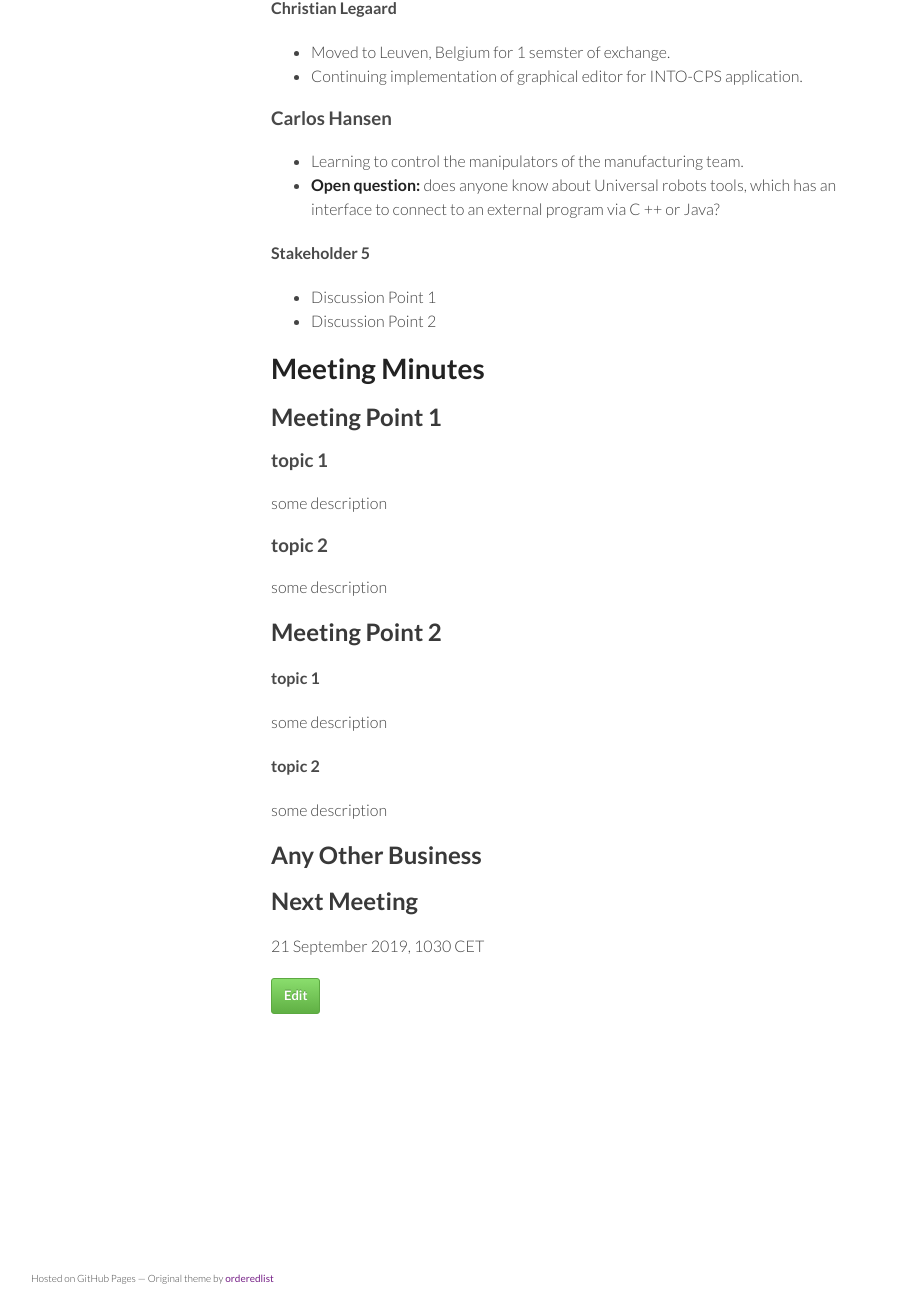
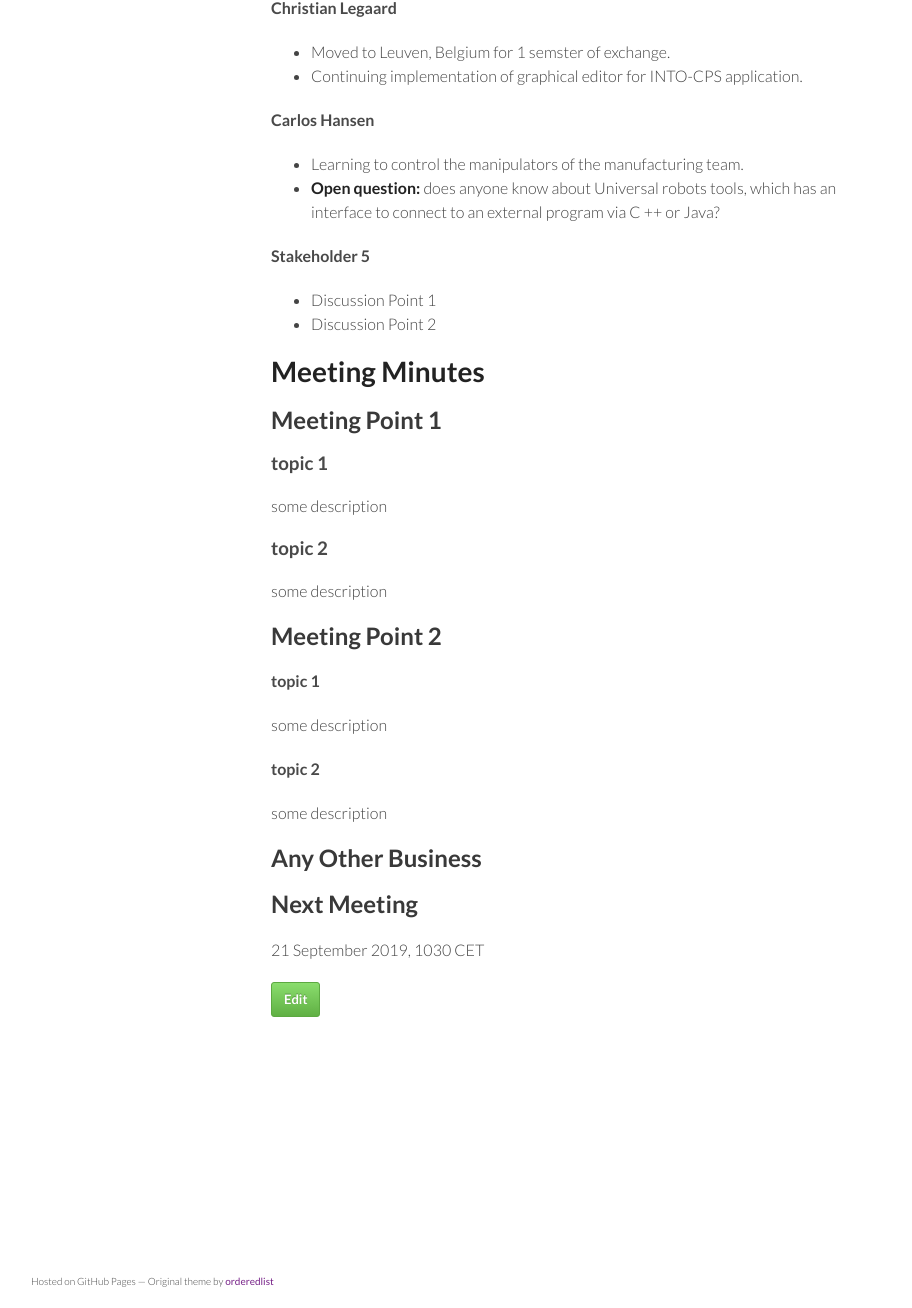
Before and after one commit to digitaltwincentre/digitaltwincentre.github.io, a Jekyll site: the page built from _biweeklies/Biweekly-3.md, in a window 1280 px wide. Shown: the part 1676-2984 px from the top of the page, without its empty margins (179-1091 px from the left). Built offline with Jekyll 4.4.1, drawn with Linux system fonts in a browser that asks for light colours; nearby versions of some CDN libraries.

```diff
--- a/_biweeklies/Biweekly-3.md
+++ b/_biweeklies/Biweekly-3.md
@@ -62,7 +62,7 @@ private information must be stored elsewhere.  -->
 * Moved to Leuven, Belgium for 1 semster of exchange.
 * Continuing implementation of graphical editor for INTO-CPS application.
 
-### Carlos Hansen
+#### Carlos Hansen
 * Learning to control the manipulators of the manufacturing team.
 * __Open question:__ does anyone know about Universal robots tools, which has an interface to connect to an external program via C ++ or Java?
 
```
